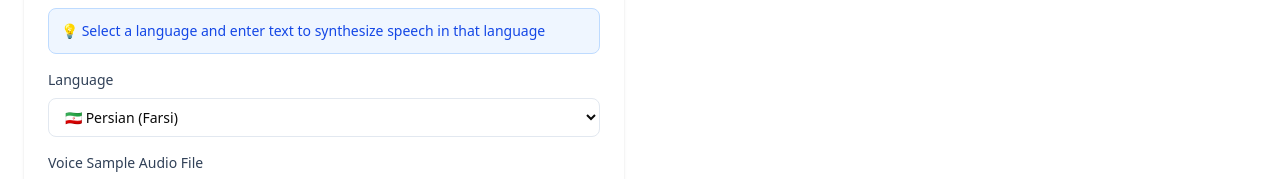
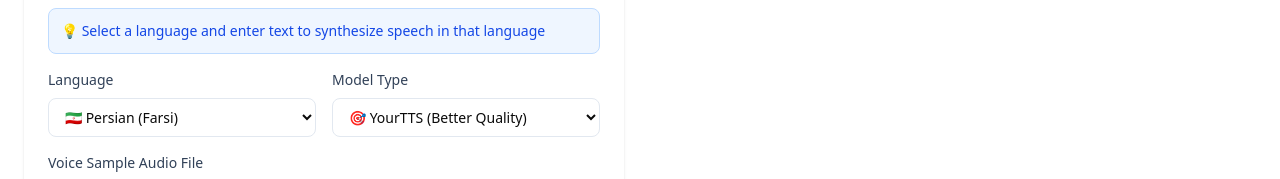
Before and after one commit to hesamksdev-web/TTS, a Next.js app in the folder frontend/: page / in a window 1280 px wide. Shown: the part 826-1005 px from the top of the page. Built offline with nearby package versions, Linux system fonts and the light colour scheme; no server answers; sample sign-in values are in the browser's storage.

Commit message:
Add model selection for voice cloning: YourTTS (quality) vs Glow-TTS (speed)

```diff
--- a/frontend/app/page.tsx
+++ b/frontend/app/page.tsx
@@ -43,6 +43,7 @@ export default function Dashboard() {
   const [voiceCloneText, setVoiceCloneText] = useState("سلام، این یک نمونه از صدای شما است.");
   const [voiceCloneSpeed, setVoiceCloneSpeed] = useState(1.0);
   const [voiceCloneEmotion, setVoiceCloneEmotion] = useState("neutral");
+  const [voiceCloneModelType, setVoiceCloneModelType] = useState("your_tts");
   const [clonedAudioUrl, setClonedAudioUrl] = useState<string | null>(null);
 
   const speakers = [
@@ -193,6 +194,7 @@ export default function Dashboard() {
       formData.append("language", voiceCloneLanguage);
       formData.append("speed", voiceCloneSpeed.toString());
       formData.append("emotion", voiceCloneEmotion);
+      formData.append("model_type", voiceCloneModelType);
 
       const res = await axios.post(`${API_BASE_URL}/voice-clone`, formData, {
         ...getHeaders(),
@@ -464,6 +466,7 @@ export default function Dashboard() {
                 💡 Select a language and enter text to synthesize speech in that language
               </div>
 
+              <div className="grid grid-cols-2 gap-4">
                 <div>
                   <label className="block text-sm font-medium text-slate-700 mb-2">
                     Language
@@ -477,6 +480,21 @@ export default function Dashboard() {
                     <option value="en">🇬🇧 English</option>
                     <option value="de">🇩🇪 German</option>
                   </select>
+                </div>
+
+                <div>
+                  <label className="block text-sm font-medium text-slate-700 mb-2">
+                    Model Type
+                  </label>
+                  <select
+                    value={voiceCloneModelType}
+                    onChange={(e) => setVoiceCloneModelType(e.target.value)}
+                    className="w-full px-3 py-2 border border-slate-200 rounded-md text-sm focus:outline-none focus:ring-2 focus:ring-purple-500 focus:border-transparent"
+                  >
+                    <option value="your_tts">🎯 YourTTS (Better Quality)</option>
+                    <option value="glow_tts">⚡ Glow-TTS (Faster)</option>
+                  </select>
+                </div>
               </div>
 
               <div>
```
Also changed, not shown: 1 other file (tests, documents, lock files or other folders). Lines whose indentation alone changed are shown as unchanged.
